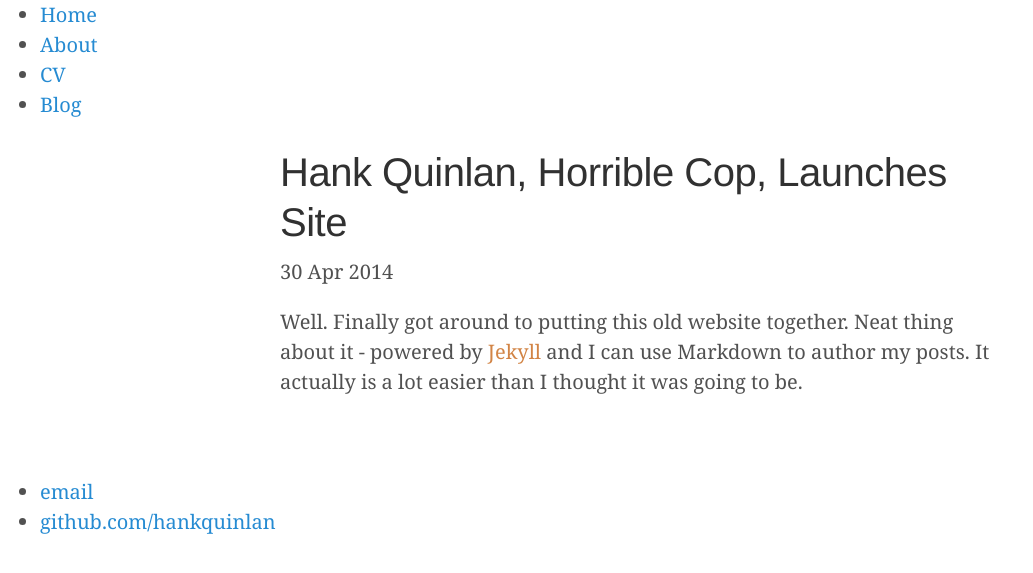
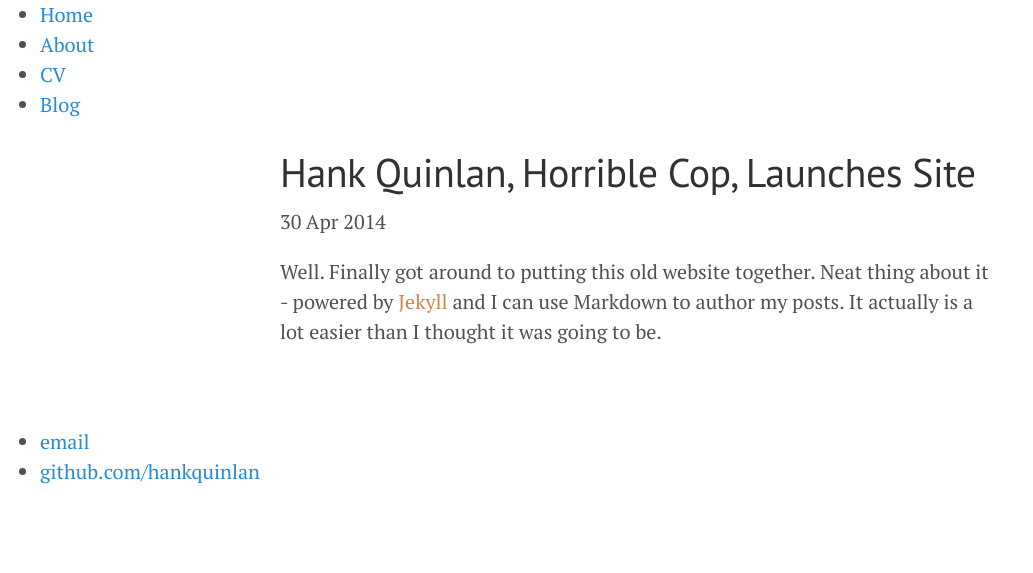
Before and after one commit to datascienceconfidential/datascienceconfidential.github.io, a Jekyll site: the page built from _posts/2014-04-30-hank-quinlan-site-launched.md, in a window 1280 px wide. Shown: the top 573 px of the page, without its empty margins (0-1033 px from the left). Built offline with Jekyll 4.4.1, drawn with Linux system fonts in a browser that asks for light colours.

Commit message:
added google stylesheet back in

```diff
--- a/_layouts/default.html
+++ b/_layouts/default.html
@@ -8,6 +8,7 @@
 			  <link rel="stylesheet" href="/css/poole.css">
 
   <link rel="stylesheet" href="/css/lanyon.css">
+			  <link rel="stylesheet" href="http://fonts.googleapis.com/css?family=PT+Serif:400,400italic,700%7CPT+Sans:400">
 			<script src="https://cdnjs.cloudflare.com/ajax/libs/mathjax/2.7.0/MathJax.js?config=TeX-AMS-MML_HTMLorMML" type="text/javascript"></script>
 			{% include mathjax_support %}
 		</head>
```
